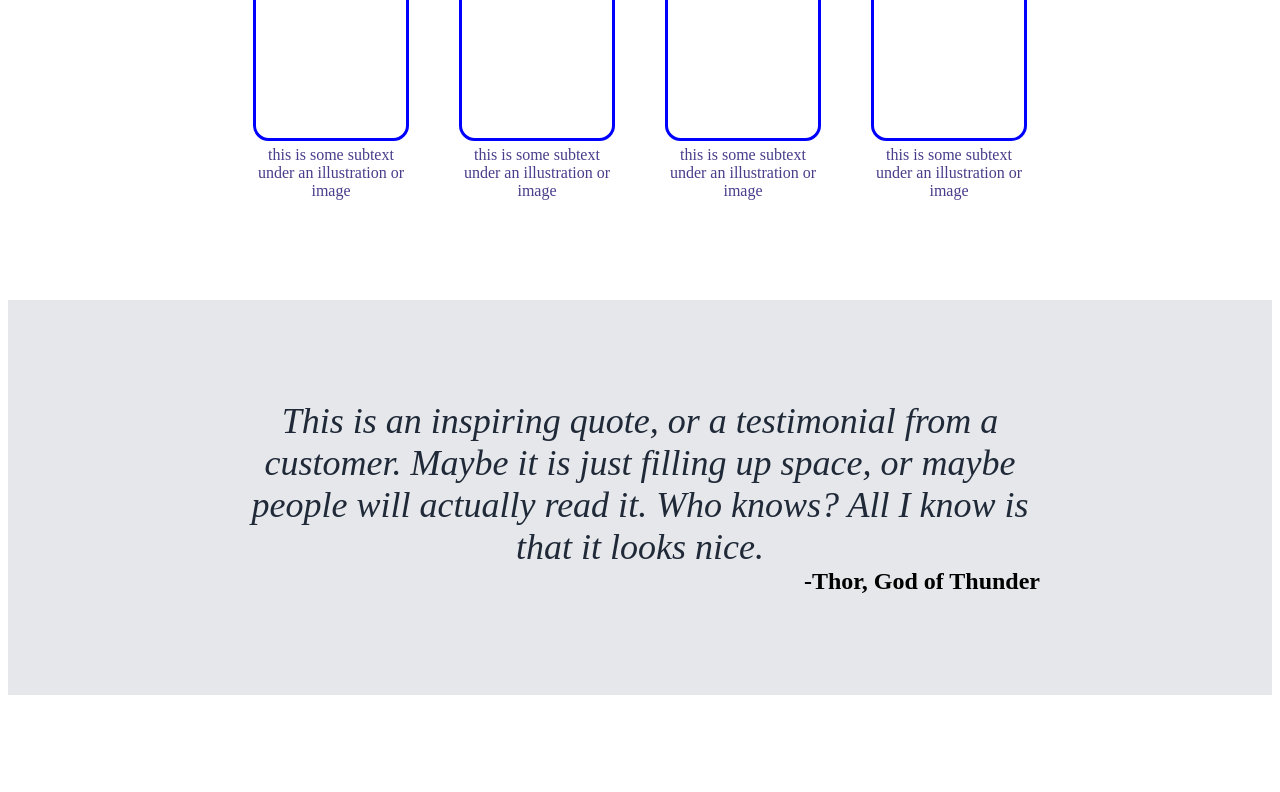
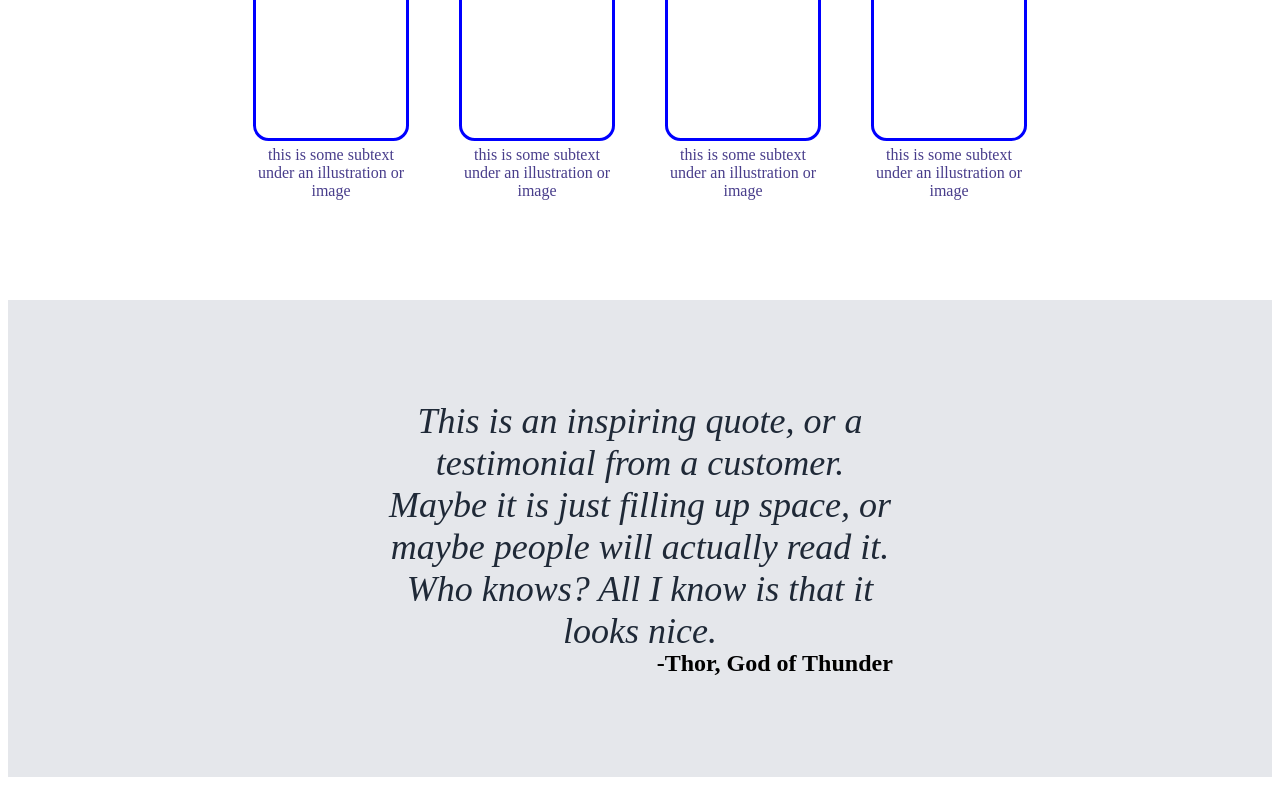
Before and after one commit to SaffetGokcenSen/odin_landing_page_project, a plain HTML site: page index.html in a window 1280 px wide. Shown: the part 768-1560 px from the top of the page. Drawn offline with Linux system fonts and the light colour scheme.

Commit message:
added css of the quote part for extra large and extra small devices

```diff
--- a/css/styles.css
+++ b/css/styles.css
@@ -151,6 +151,48 @@ header {
     text-align: center;
 }
 
+.quote-part {
+    flex: 1 0 0;
+    display: flex;
+    justify-content: center;
+    align-items: center;
+    flex-direction: column;
+    background-color: #E5E7EB;
+}
+
+.quote-text {
+    height: 250px;
+    text-align: center;
+    flex: 0 1 0;
+    color: #1F2937;
+    font-style: italic;
+
+}
+
+.quote-owner {
+    flex: 0 1 0;
+    text-align: right;
+    font-weight: bolder;
+}
+
+.call-to-action-container {
+    flex: 1 0 0;
+    display: flex;
+    background-color: #3882F6;
+    color: white;
+    margin-right: 200px;
+    margin-left: 200px;
+    margin-top: 100px;
+    margin-bottom: 100px;
+    padding-right: 100px;
+    padding-left: 100px;
+    padding-top: 50px;
+    padding-bottom: 50px;
+    border-radius: 10px;
+    justify-content: space-around;
+    align-items: center;
+}
+
 @media only screen and (min-width: 1200px){
     header {
         padding-left: 200px;
@@ -210,6 +252,21 @@ header {
 
     .caption {
         margin-top: 5px;
+    }
+
+    .quote-part {
+        padding-top: 100px;
+        padding-bottom: 100px;
+    }
+
+    .quote-text {
+        width: 40%;
+        font-size: 36px;
+    }
+
+    .quote-owner {
+        width: 40%;
+        font-size: 24px;
     }
 }
 
@@ -275,53 +332,21 @@ header {
         margin-top: 3px;
         font-size: 14px;
     }
-}
 
     .quote-part {
-    flex: 1 0 0;
-    padding-top: 100px;
-    padding-bottom: 100px;
-    display: flex;
-    justify-content: center;
-    align-items: center;
-    flex-direction: column;
-    background-color: #E5E7EB;
+        padding-top: 33px;
+        padding-bottom: 33px;
     }
 
     .quote-text {
-    height: 250px;
-    width: 800px;
-    text-align: center;
-    flex: 0 1 0;
-    font-size: 36px;
-    color: #1F2937;
-    font-style: italic;
+        width: 80%;
+        font-size: 27px;
     }
 
     .quote-owner {
-    width: 800px;
-    flex: 0 1 0;
-    text-align: right;
-    font-size: 24px;
-    font-weight: bolder;
+        width: 100%;
+        font-size: 18px;
     }
-
-.call-to-action-container {
-    flex: 1 0 0;
-    display: flex;
-    background-color: #3882F6;
-    color: white;
-    margin-right: 200px;
-    margin-left: 200px;
-    margin-top: 100px;
-    margin-bottom: 100px;
-    padding-right: 100px;
-    padding-left: 100px;
-    padding-top: 50px;
-    padding-bottom: 50px;
-    border-radius: 10px;
-    justify-content: space-around;
-    align-items: center;
 }
 
 .call-to-action-button button {
```
Lines whose indentation alone changed are shown as unchanged.
